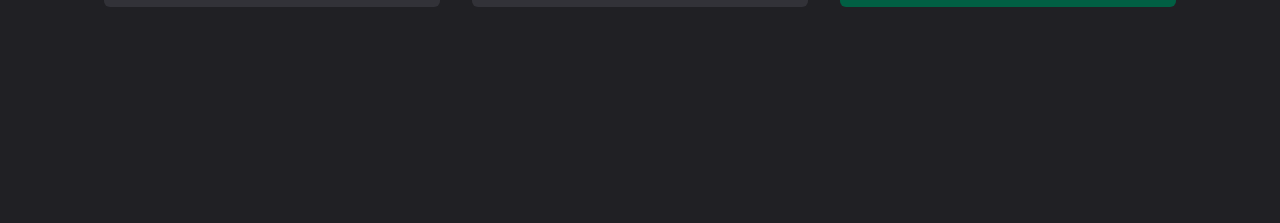
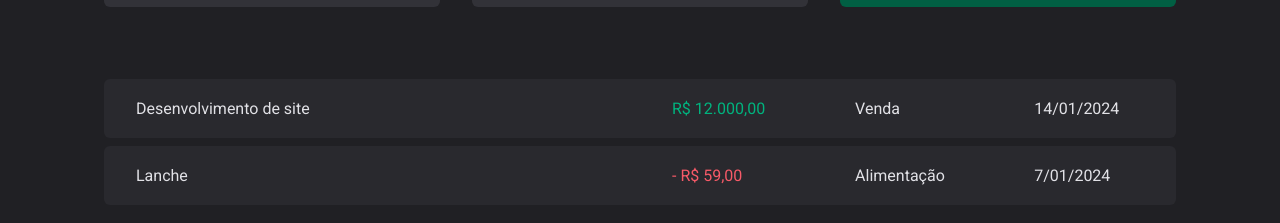
Before and after one commit to juliomalta/DinDin-Money-Tracker, a React (Vite) app: page / in a window 1280 px wide. Shown: the part 257-480 px from the top of the page. Built offline with nearby package versions, Linux system fonts and the light colour scheme.

Commit message:
Add transactions table and styles

```diff
--- a/src/pages/Transactions/index.tsx
+++ b/src/pages/Transactions/index.tsx
@@ -1,11 +1,39 @@
 import { Header } from "../../components/Header";
 import { Summary } from "../../components/Summary";
+import { TransactionType, TransactionsContainer, TransactionsTable } from "./styles";
 
 export function Transactions() {
   return (
     <div>
       <Header />
       <Summary />
+
+      <TransactionsContainer>
+        <TransactionsTable>
+          <tbody>
+            <tr>
+              <td width="50%">Desenvolvimento de site</td>
+              <td>
+                <TransactionType variant="deposit">
+                  R$ 12.000,00
+                </TransactionType>
+              </td>
+              <td>Venda</td>
+              <td>14/01/2024</td>
+            </tr>
+            <tr>
+              <td width="50%">Lanche</td>
+              <td>
+                <TransactionType variant="withdraw">
+                  - R$ 59,00
+                </TransactionType>
+              </td>
+              <td>Alimentação</td>
+              <td>7/01/2024</td>
+            </tr>
+          </tbody>
+        </TransactionsTable>
+      </TransactionsContainer>
     </div>
   )
 }
--- a/src/pages/Transactions/styles.ts
+++ b/src/pages/Transactions/styles.ts
@@ -0,0 +1,37 @@
+import styled from 'styled-components';
+
+export const TransactionsContainer = styled.div`
+  width: 100%;
+  max-width: 1120px;
+  margin: 4rem auto 0;
+  padding: 0 1.5rem;
+  `
+
+export const TransactionsTable = styled.table`
+  width: 100%;
+  border-collapse: separate;
+  border-spacing: 0 0.5rem;
+
+  td {
+    padding: 1.25rem 2rem;
+    background: ${props => props.theme["gray-700"]};
+
+    &:first-child {
+      border-top-left-radius: 6px;
+      border-bottom-left-radius: 6px;
+    }
+
+    &:last-child {
+      border-top-right-radius: 6px;
+      border-bottom-right-radius: 6px;
+    }
+  }
+  `;
+
+  interface TransactionTypeProps {
+    variant: 'deposit' | 'withdraw';
+  }
+
+  export const TransactionType = styled.span<TransactionTypeProps>`
+    color: ${props => props.variant === 'deposit' ? props.theme["green-300"] : props.theme["red-300"]};
+  `
```
